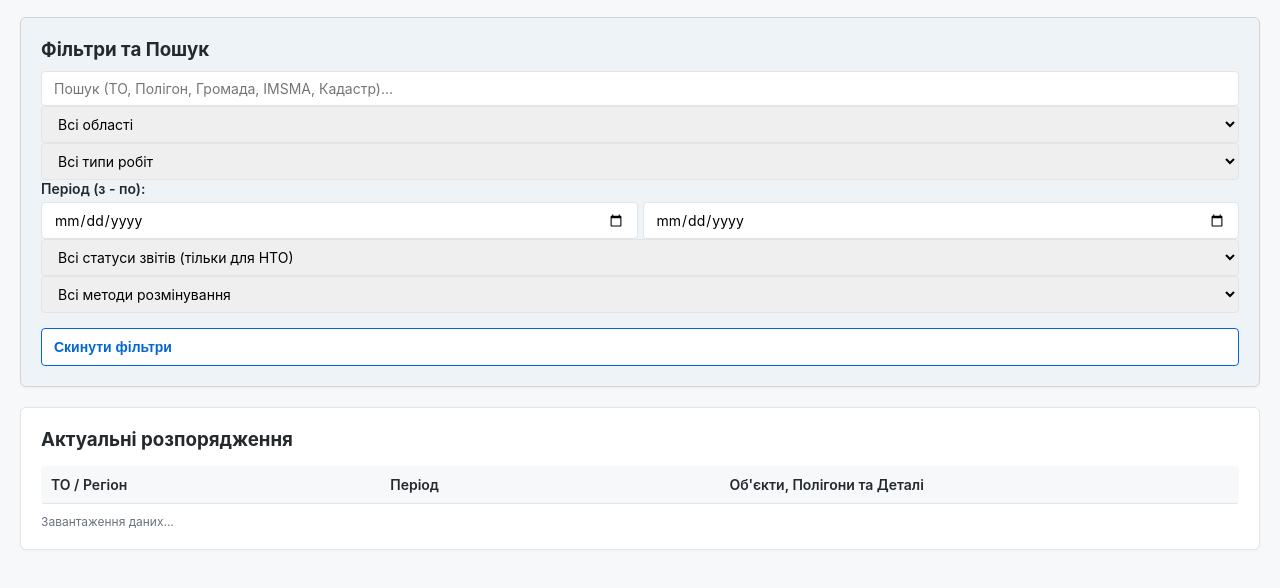
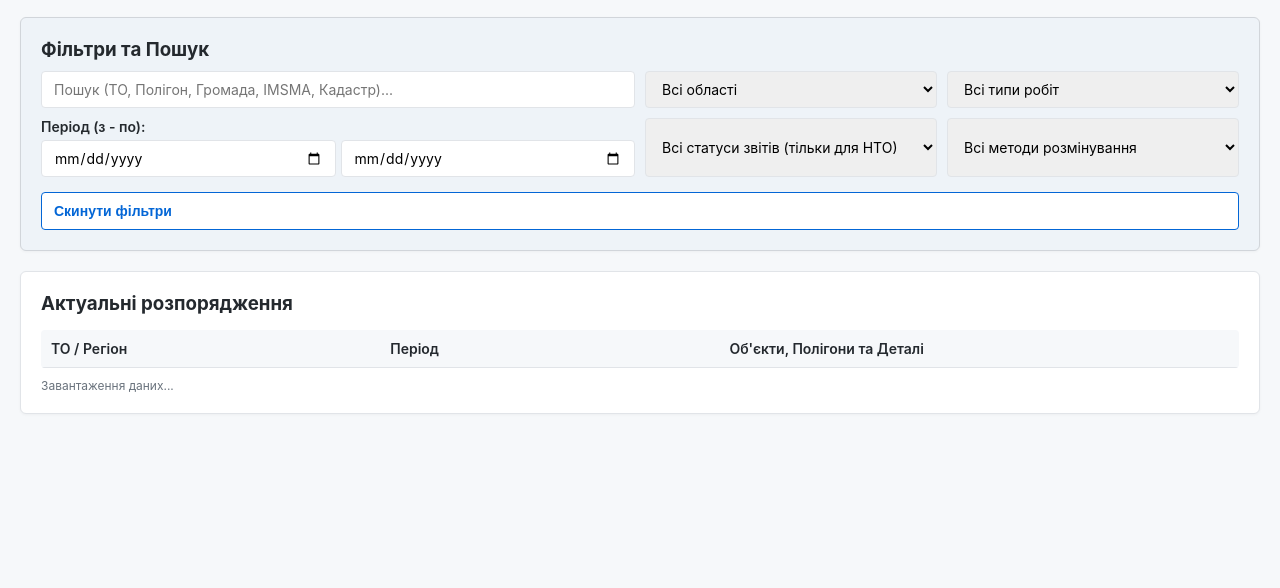
Before and after one commit to babmlbee/polygon-dashbord, a plain HTML site: page index.html in a window 1280 px wide. Shown: the part 52-640 px from the top of the page. Drawn offline with Linux system fonts and the light colour scheme.

Commit message:
Refactor filter panel and update class names

```diff
--- a/index.html
+++ b/index.html
@@ -32,7 +32,7 @@
             .date-grid { grid-template-columns: 1fr 1fr; }
             .bases-grid { grid-template-columns: 1fr 1fr 1fr auto; }
             .full-width { grid-column: span 2; }
-            .-span-2 { grid-column: span 2; }
+            .filter-span-2 { grid-column: span 2; }
         }
 
         .form-group { display: flex; gap: 10px; align-items: center; flex-wrap: wrap; }
@@ -92,7 +92,7 @@
         code { word-break: break-all; white-space: normal; }
 
         .inactive-section { margin-top: 30px; opacity: 0.85; border-top: 2px dashed #d73a49; padding-top: 20px; }
-        .-panel { background: #eef3f8; border: 1px solid #d1d5da; }
+        .filter-panel { background: #eef3f8; border: 1px solid #d1d5da; }
     </style>
 </head>
 <body>
@@ -182,28 +182,28 @@
     </div>
 
 <!-- Панель фільтрів -->
-    <div class="card -panel">
-        <h3 id="t_Title" style="margin-bottom: 10px;">Фільтри та Пошук</h3>
-        <div class="-grid">
-            <input type="text" id="Text" class="-span-2" placeholder="Пошук (ТО, Полігон, Громада, IMSMA, Кадастр)..." oninput="renderOrders()">
-            <select id="Region" onchange="renderOrders()">
+    <div class="card filter-panel">
+        <h3 id="t_filterTitle" style="margin-bottom: 10px;">Фільтри та Пошук</h3>
+        <div class="filter-grid">
+            <input type="text" id="filterText" class="filter-span-2" placeholder="Пошук (ТО, Полігон, Громада, IMSMA, Кадастр)..." oninput="renderOrders()">
+            <select id="filterRegion" onchange="renderOrders()">
                 <option value="all" id="t_fltAllReg">Всі області</option>
                 <option value="kharkiv" id="t_fltKh">Харківська</option>
                 <option value="mykolaiv" id="t_fltMyk">Миколаївська</option>
                 <option value="kherson" id="t_fltKherson">Херсонська</option>
             </select>
-            <select id="Type" onchange="renderOrders()">
+            <select id="filterType" onchange="renderOrders()">
                 <option value="all" id="t_fltAllTypes">Всі типи робіт</option>
                 <option value="demining" id="t_fltDem">Розмінування</option>
                 <option value="nts" id="t_fltNts">НТО</option>
                 <option value="eore" id="t_fltEore">ІНРМ</option>
             </select>
-            <div class="form-group -span-2" style="display: flex; gap: 5px; flex-wrap: wrap;">
-                <label id="t_lblDate" style="white-space: nowrap; font-size: 14px; font-weight: 600; width: 100%;">Період (з - по):</label>
-                <input type="date" id="DateFrom" onchange="renderOrders()" style="flex: 1; min-width: 130px;">
-                <input type="date" id="DateTo" onchange="renderOrders()" style="flex: 1; min-width: 130px;">
+            <div class="form-group filter-span-2" style="display: flex; gap: 5px; flex-wrap: wrap;">
+                <label id="t_lblFilterDate" style="white-space: nowrap; font-size: 14px; font-weight: 600; width: 100%;">Період (з - по):</label>
+                <input type="date" id="filterDateFrom" onchange="renderOrders()" style="flex: 1; min-width: 130px;">
+                <input type="date" id="filterDateTo" onchange="renderOrders()" style="flex: 1; min-width: 130px;">
             </div>
-            <select id="NtsStatus" onchange="renderOrders()" class="filter-span-2">
+            <select id="filterNtsStatus" onchange="renderOrders()">
                 <option value="all" id="t_fltAllStatus">Всі статуси звітів (тільки для НТО)</option>
                 <option value="pending" id="t_fltPending">⏳ Очікується звіт</option>
                 <option value="sent" id="t_fltSent">✅ Звіт надіслано</option>
```
Lines whose indentation alone changed are shown as unchanged.
